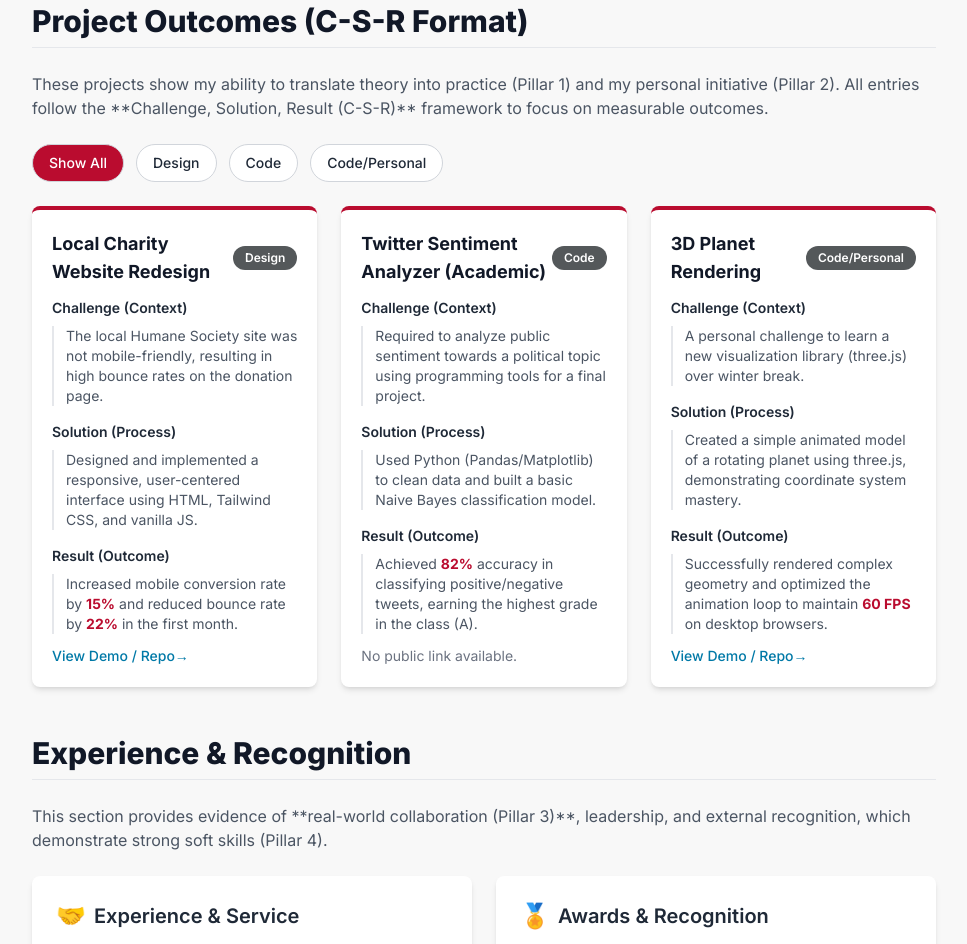
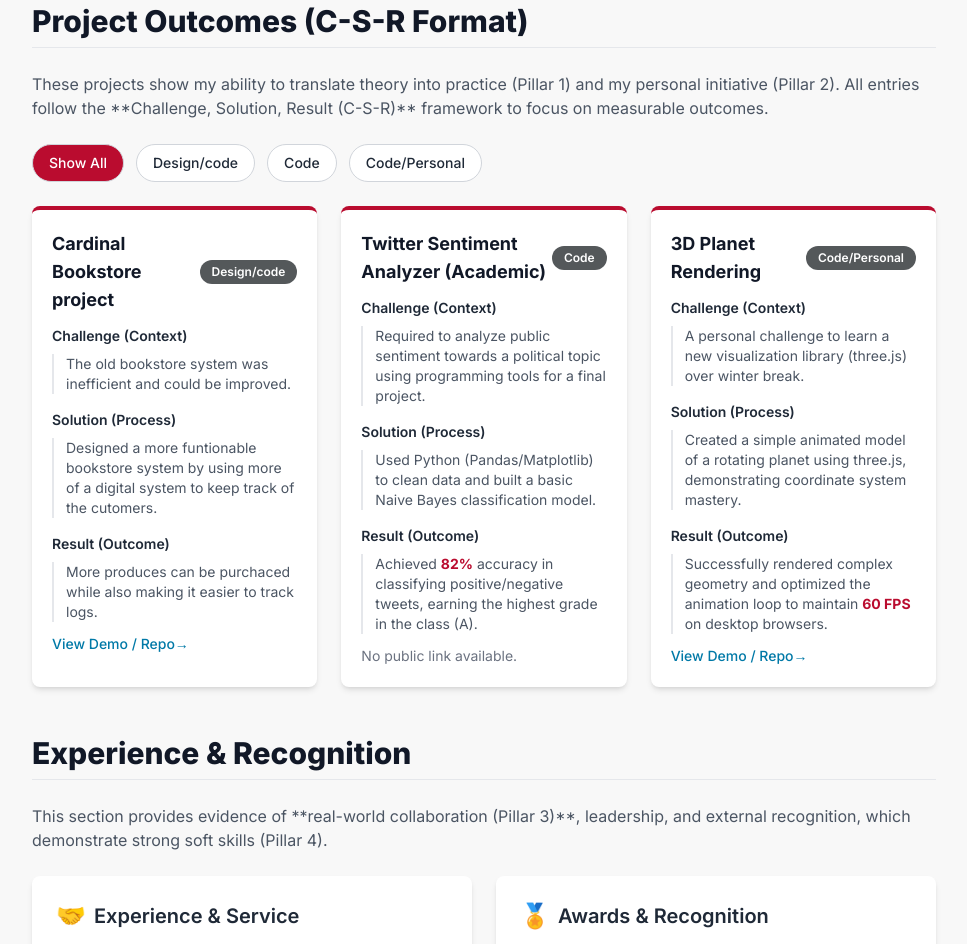
Before and after one commit to JaylaPreston/ISOM210-7-PBL-Project-2, a plain HTML site: page index.html in a window 1280 px wide. Shown: the part 1414-2358 px from the top of the page, without its empty margins (296-1263 px from the left). Drawn offline with nearby package versions, Linux system fonts and the light colour scheme.

Commit message:
Update index.html

```diff
--- a/index.html
+++ b/index.html
@@ -289,12 +289,12 @@ CONFIRMATION: NO SVG graphics used. NO Mermaid JS used. -->
         // 1.3 PROJECTS (REQUIRED: Follow C-S-R format)
         const projectData = [
             {
-                title: "Local Charity Website Redesign",
-                category: "Design",
-                challenge: "The local Humane Society site was not mobile-friendly, resulting in high bounce rates on the donation page.",
-                solution: "Designed and implemented a responsive, user-centered interface using HTML, Tailwind CSS, and vanilla JS.",
-                result: "Increased mobile conversion rate by **15%** and reduced bounce rate by **22%** in the first month.",
-                link: "https://github.com/riley/charity-site"
+                title: "Cardinal Bookstore project",
+                category: "Design/code",
+                challenge: "The old bookstore system was inefficient and could be improved.",
+                solution: "Designed a more funtionable bookstore system by using more of a digital system to keep track of the cutomers.",
+                result: "More produces can be purchaced while also making it easier to track logs.",
+                link: "https://lucid.app/lucidchart/d95e5c11-0d5c-4cea-abf4-6ed52915e470/edit?invitationId=inv_da69bde0-902f-464b-9442-01a46ba867ef&page=0_0#"
             },
             {
                 title: "Twitter Sentiment Analyzer (Academic)",
```
